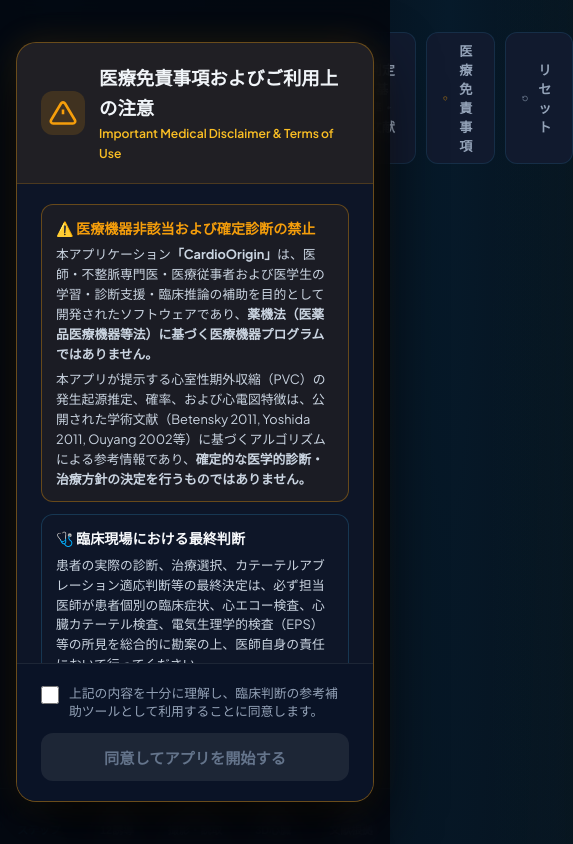
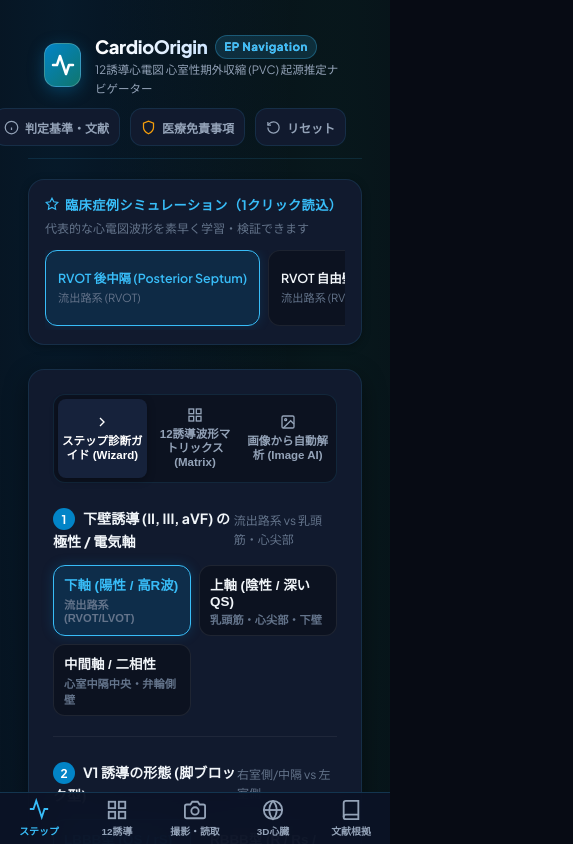
Before and after one commit to hiromiyoshimu-a11y/hiromi2, a website with bundled scripts: page index.html in a window 390 px wide. Shown: the top 844 px of the page, 573 px wide, since content can reach past the window. Built offline with nearby package versions, Linux system fonts and the light colour scheme.

Commit message:
fix: Resolve layout issues and remove blocking disclaimer modal on startup, add vercel.json

```diff
--- a/css/ios-mobile.css
+++ b/css/ios-mobile.css
@@ -20,9 +20,11 @@
   padding-right: var(--sar);
 }
 
-/* アプリコンテナの下部にボトムタブバーの余白を確保 */
-.app-container {
-  padding-bottom: calc(var(--sab) + 72px) !important;
+/* アプリコンテナの下部にボトムタブバーの余白を確保（モバイル時のみ） */
+@media (max-width: 900px) {
+  .app-container {
+    padding-bottom: calc(var(--sab) + 72px) !important;
+  }
 }
 
 /* ================= 医療免責事項モーダル (Guideline 1.4.1) ================= */
@@ -39,18 +41,20 @@
   padding: 1rem;
   opacity: 0;
   visibility: hidden;
-  transition: all 0.35s cubic-bezier(0.16, 1, 0.3, 1);
+  pointer-events: none;
+  transition: all 0.25s cubic-bezier(0.16, 1, 0.3, 1);
 }
 
 .disclaimer-overlay.open {
   opacity: 1;
   visibility: visible;
+  pointer-events: auto;
 }
 
 .disclaimer-modal-card {
   width: 100%;
   max-width: 580px;
-  max-height: 90vh;
+  max-height: 85vh;
   background: #0d1527;
   border: 1px solid rgba(245, 158, 11, 0.4);
   border-radius: 20px;
@@ -58,27 +62,56 @@
   display: flex;
   flex-direction: column;
   overflow: hidden;
-  animation: modal-pop 0.3s cubic-bezier(0.34, 1.56, 0.64, 1);
+  position: relative;
+  animation: modal-pop 0.25s cubic-bezier(0.34, 1.56, 0.64, 1);
 }
 
 @keyframes modal-pop {
-  0% { transform: scale(0.92); opacity: 0; }
+  0% { transform: scale(0.94); opacity: 0; }
   100% { transform: scale(1); opacity: 1; }
 }
 
 .disclaimer-header {
   display: flex;
   align-items: center;
-  gap: 14px;
-  padding: 1.25rem 1.5rem;
+  justify-content: space-between;
+  gap: 12px;
+  padding: 1rem 1.25rem;
   background: rgba(245, 158, 11, 0.08);
   border-bottom: 1px solid rgba(245, 158, 11, 0.2);
 }
 
+.disclaimer-header-left {
+  display: flex;
+  align-items: center;
+  gap: 12px;
+}
+
+.disclaimer-close-btn {
+  width: 36px;
+  height: 36px;
+  border-radius: 50%;
+  background: rgba(255, 255, 255, 0.08);
+  border: none;
+  color: #94a3b8;
+  display: flex;
+  align-items: center;
+  justify-content: center;
+  cursor: pointer;
+  font-size: 1.25rem;
+  transition: all 0.2s ease;
+  flex-shrink: 0;
+}
+
+.disclaimer-close-btn:hover {
+  background: rgba(255, 255, 255, 0.16);
+  color: #ffffff;
+}
+
 .disclaimer-icon-wrapper {
-  width: 44px;
-  height: 44px;
-  border-radius: 12px;
+  width: 40px;
+  height: 40px;
+  border-radius: 10px;
   background: rgba(245, 158, 11, 0.15);
   display: flex;
   justify-content: center;
@@ -87,25 +120,25 @@
 }
 
 .disclaimer-header h3 {
-  font-size: 1.15rem;
+  font-size: 1.05rem;
   font-weight: 800;
   color: #f1f5f9;
   margin: 0;
 }
 
 .disclaimer-subtitle {
-  font-size: 0.76rem;
+  font-size: 0.72rem;
   color: #fbbf24;
   margin: 2px 0 0 0;
   font-weight: 600;
 }
 
 .disclaimer-scroll-content {
-  padding: 1.25rem 1.5rem;
+  padding: 1.25rem;
   overflow-y: auto;
   display: flex;
   flex-direction: column;
-  gap: 12px;
+  gap: 10px;
   -webkit-overflow-scrolling: touch;
 }
 
@@ -148,12 +181,12 @@
 }
 
 .disclaimer-footer {
-  padding: 1.25rem 1.5rem;
+  padding: 1rem 1.25rem;
   background: rgba(11, 19, 38, 0.95);
   border-top: 1px solid rgba(255, 255, 255, 0.08);
   display: flex;
   flex-direction: column;
-  gap: 12px;
+  gap: 10px;
 }
 
 .disclaimer-checkbox-label {
@@ -161,9 +194,9 @@
   align-items: flex-start;
   gap: 10px;
   cursor: pointer;
-  font-size: 0.8rem;
+  font-size: 0.78rem;
   color: #94a3b8;
-  line-height: 1.45;
+  line-height: 1.4;
 }
 
 .disclaimer-checkbox-label input[type="checkbox"] {
@@ -177,11 +210,11 @@
 
 .disclaimer-btn-primary {
   width: 100%;
-  height: 48px;
+  height: 44px;
   border-radius: 12px;
   background: linear-gradient(135deg, #0284c7 0%, #0369a1 100%);
   color: #ffffff;
-  font-size: 0.95rem;
+  font-size: 0.92rem;
   font-weight: 700;
   border: none;
   cursor: pointer;
@@ -203,9 +236,9 @@
   bottom: 0;
   left: 0;
   right: 0;
-  height: calc(56px + var(--sab));
+  height: calc(52px + var(--sab));
   padding-bottom: var(--sab);
-  background: rgba(11, 19, 38, 0.92);
+  background: rgba(11, 19, 38, 0.94);
   backdrop-filter: blur(20px);
   -webkit-backdrop-filter: blur(20px);
   border-top: 1px solid rgba(56, 189, 248, 0.2);
@@ -220,13 +253,13 @@
   flex-direction: column;
   align-items: center;
   justify-content: center;
-  gap: 3px;
+  gap: 2px;
   background: transparent;
   border: none;
   color: #94a3b8;
-  font-size: 0.68rem;
+  font-size: 0.62rem;
   font-weight: 600;
-  padding: 6px 0;
+  padding: 4px 0;
   cursor: pointer;
   transition: all 0.2s ease;
   -webkit-tap-highlight-color: transparent;
@@ -242,7 +275,7 @@
 
 .ios-tab-item.active svg {
   stroke: #38bdf8;
-  transform: translateY(-2px);
+  transform: translateY(-1px);
 }
 
 /* ================= モバイルカメラ撮影ボタン ================= */
@@ -275,35 +308,128 @@
     display: flex;
   }
 
-  /* 画面全体のグリッドを1カラムに */
-  .main-layout {
-    grid-template-columns: 1fr;
+  /* 画面全体のグリッドを1カラムに確実に展開 */
+  .main-grid {
+    grid-template-columns: 1fr !important;
+    gap: 1.25rem !important;
   }
 
-  /* ヘッダーのコンパクト化 */
+  /* ヘッダーのレスポンシブ配置 */
   .app-header {
-    padding: 0.75rem 1rem;
+    padding: 0.75rem 1rem !important;
+    flex-wrap: wrap;
+    gap: 10px;
+  }
+
+  .brand-section {
+    flex: 1 1 auto;
   }
 
   .brand-title-area h1 {
-    font-size: 1.15rem;
+    font-size: 1.15rem !important;
   }
 
   .brand-title-area p {
-    font-size: 0.72rem;
+    font-size: 0.72rem !important;
   }
 
-  /* 症例プリセットバーを横スクロール対応 */
-  .preset-scroll-container {
-    overflow-x: auto;
-    -webkit-overflow-scrolling: touch;
-    padding-bottom: 6px;
+  .header-actions {
+    width: 100%;
+    display: flex;
+    justify-content: flex-end;
+    gap: 6px;
   }
 
-  /* タッチターゲットの拡大 */
-  .custom-select,
-  .btn-header,
-  .input-switch-btn {
-    min-height: 44px;
+  .btn-header {
+    font-size: 0.75rem !important;
+    padding: 6px 10px !important;
+    min-height: 38px !important;
+    white-space: nowrap !important;
+  }
+
+  /* 症例プリセットバーの最適化：縦積み＆横スクロール */
+  .preset-bar {
+    padding: 0.85rem 1rem !important;
+  }
+
+  .preset-header {
+    flex-direction: column !important;
+    align-items: flex-start !important;
+    gap: 4px !important;
+    margin-bottom: 0.75rem !important;
+  }
+
+  .preset-carousel {
+    display: flex !important;
+    overflow-x: auto !important;
+    -webkit-overflow-scrolling: touch !important;
+    gap: 8px !important;
+    padding-bottom: 4px !important;
+  }
+
+  .preset-carousel::-webkit-scrollbar {
+    height: 4px;
+  }
+  .preset-carousel::-webkit-scrollbar-thumb {
+    background: rgba(56, 189, 248, 0.3);
+    border-radius: 4px;
+  }
+
+  .preset-chip {
+    flex: 0 0 auto !important;
+    min-width: 170px !important;
+    max-width: 220px !important;
+    padding: 8px 12px !important;
+  }
+
+  .preset-chip .preset-name {
+    font-size: 0.78rem !important;
+  }
+
+  /* パネルタブの最適化：3等分グリッドで全タブがピッタリ収まる */
+  .panel-tabs {
+    display: grid !important;
+    grid-template-columns: 1fr 1fr 1fr !important;
+    gap: 4px !important;
+    padding: 4px !important;
+    overflow-x: visible !important;
+  }
+
+  .tab-btn {
+    padding: 8px 4px !important;
+    font-size: 0.72rem !important;
+    white-space: normal !important;
+    line-height: 1.25 !important;
+    text-align: center !important;
+    display: flex !important;
+    flex-direction: column !important;
+    align-items: center !important;
+    gap: 4px !important;
+    justify-content: center !important;
+  }
+
+  .tab-btn svg {
+    width: 16px !important;
+    height: 16px !important;
+  }
+
+  /* ステップボタングループの折り返しとタッチ最適化 */
+  .step-card {
+    padding: 1rem !important;
+  }
+
+  .opt-btn {
+    min-height: 42px !important;
+    font-size: 0.82rem !important;
+    padding: 8px 10px !important;
+  }
+
+  /* 3D心臓ビューアーのスマホ表示 */
+  .heart-map-card {
+    padding: 1rem !important;
+  }
+
+  .heart-svg-container {
+    min-height: 300px !important;
   }
 }
--- a/js/app.js
+++ b/js/app.js
@@ -95,8 +95,8 @@
  * 初期化関数
  */
 function init() {
-  // 初回起動時の医療免責事項チェック (Apple Guideline 1.4.1)
-  checkAndShowMedicalDisclaimer();
+  // 初回起動時の医療免責事項モーダル強制表示は無効化（ヘッダーボタンから任意で確認可能）
+  // checkAndShowMedicalDisclaimer();
 
   // Service Worker 登録 (オフライン完全対応)
   if ('serviceWorker' in navigator) {
@@ -466,10 +466,14 @@
       tab.classList.add('active');
 
       const targetId = tab.dataset.target;
-      if (targetId === 'panel-step' || targetId === 'panel-matrix' || targetId === 'panel-image') {
-        // 入力タブの切り替え
-        const switchBtn = document.querySelector(`.input-switch-btn[data-panel="${targetId}"]`);
-        if (switchBtn) switchBtn.click();
+      if (targetId === 'panel-step') {
+        switchTab('wizard');
+        window.scrollTo({ top: 0, behavior: 'smooth' });
+      } else if (targetId === 'panel-matrix') {
+        switchTab('matrix');
+        window.scrollTo({ top: 0, behavior: 'smooth' });
+      } else if (targetId === 'panel-image') {
+        switchTab('image');
         window.scrollTo({ top: 0, behavior: 'smooth' });
       } else if (targetId) {
         // 心臓マップまたは文献へのスクロール
--- a/js/disclaimer-modal.js
+++ b/js/disclaimer-modal.js
@@ -23,11 +23,16 @@
     document.body.appendChild(modalEl);
   }
 
+  const closeModal = () => {
+    modalEl.classList.remove('open');
+  };
+
   modalEl.innerHTML = `
     <div class="disclaimer-modal-card">
       <div class="disclaimer-header">
+        <div class="disclaimer-header-left">
           <div class="disclaimer-icon-wrapper">
-          <svg width="28" height="28" viewBox="0 0 24 24" fill="none" stroke="#f59e0b" stroke-width="2.2">
+            <svg width="24" height="24" viewBox="0 0 24 24" fill="none" stroke="#f59e0b" stroke-width="2.2">
               <path d="M10.29 3.86L1.82 18a2 2 0 0 0 1.71 3h16.94a2 2 0 0 0 1.71-3L13.71 3.86a2 2 0 0 0-3.42 0z"/>
               <line x1="12" y1="9" x2="12" y2="13"/><line x1="12" y1="17" x2="12.01" y2="17"/>
             </svg>
@@ -36,6 +41,8 @@
             <h3>医療免責事項およびご利用上の注意</h3>
             <p class="disclaimer-subtitle">Important Medical Disclaimer & Terms of Use</p>
           </div>
+        </div>
+        <button type="button" class="disclaimer-close-btn" id="disclaimer-close-btn" aria-label="閉じる">✕</button>
       </div>
 
       <div class="disclaimer-scroll-content">
@@ -80,6 +87,18 @@
     </div>
   `;
 
+  const closeBtn = modalEl.querySelector('#disclaimer-close-btn');
+  if (closeBtn) {
+    closeBtn.addEventListener('click', closeModal);
+  }
+
+  // モーダル外側クリックで閉じる
+  modalEl.addEventListener('click', (e) => {
+    if (e.target === modalEl) {
+      closeModal();
+    }
+  });
+
   const checkbox = modalEl.querySelector('#disclaimer-agree-checkbox');
   const acceptBtn = modalEl.querySelector('#disclaimer-accept-btn');
 
@@ -89,7 +108,7 @@
 
   acceptBtn.addEventListener('click', () => {
     localStorage.setItem(STORAGE_KEY, 'true');
-    modalEl.classList.remove('open');
+    closeModal();
     if (onAccepted) onAccepted();
   });
 
```
Also changed, not shown: server.js (+7 -3 lines), vercel.json (added). Lines whose indentation alone changed are shown as unchanged.
